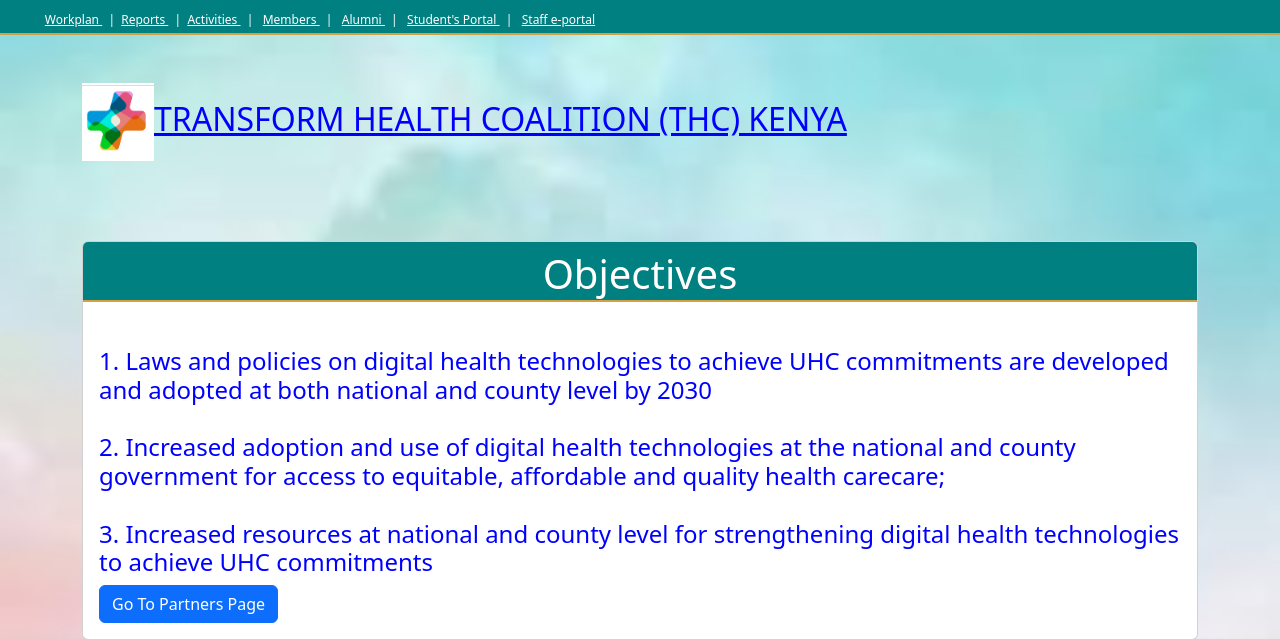
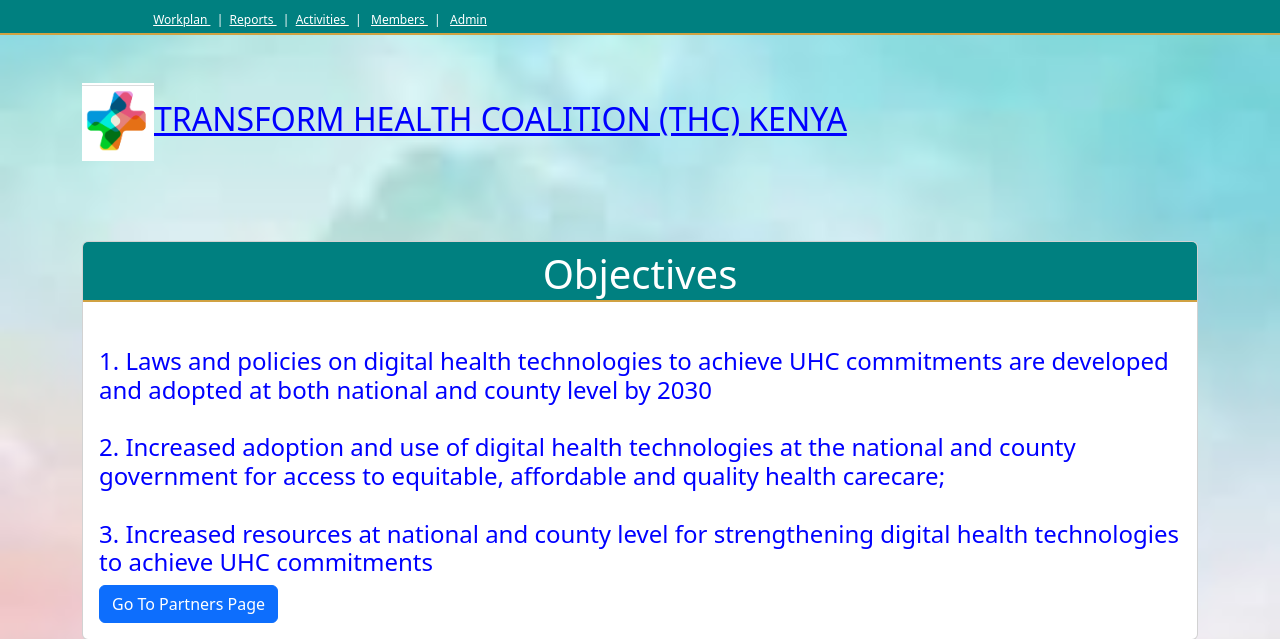
Before and after one commit to opiyobrayan/transform-health, a Django app: page / in a window 1280 px wide. Shown: the top 639 px of the page. Run offline with Django 4.2, Linux system fonts and the light colour scheme; parts of the project's set-up code (start-up, migrations or seed data) failed here and were passed over.

Commit message:
Update home.html

```diff
--- a/th_digitized/templates/home.html
+++ b/th_digitized/templates/home.html
@@ -109,9 +109,8 @@
                     &nbsp; | &nbsp;<a href="{% url 'partners-list' %}"  style="color: #ffffff;">Reports </a>
                     &nbsp; | &nbsp;<a href="{% url 'partners-list' %}"  style="color: #ffffff;" title="Repository">Activities </a>
                     &nbsp; | &nbsp; <a href="{% url 'partners-list' %}"  style="color: #ffffff;" title="">Members </a>
-                    &nbsp; | &nbsp; <a href="http://alumni.tukenya.ac.ke" style="color: #ffffff;" title="">Alumni </a>
-                    &nbsp; | &nbsp; <a href="https://portal.tukenya.ac.ke/" target="_blank" rel="noopener noreferrer" style="color: #ffffff;" title="">Student's Portal </a>
-                    &nbsp; | &nbsp; <a href="https://staff.tukenya.ac.ke/" target="_blank" rel="noopener noreferrer" style="color: #ffffff;" title="">Staff e-portal </a>
+                    &nbsp; | &nbsp; <a href="#" style="color: #ffffff;" title="">Admin</a>
+
 
                 </span>
             </p>
```
